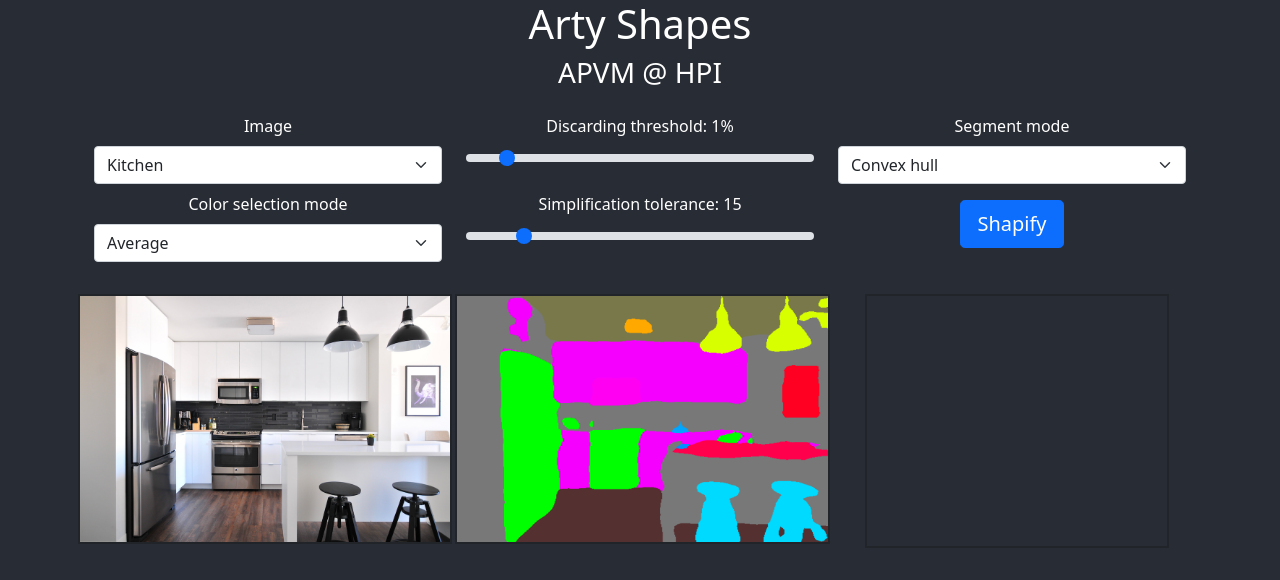
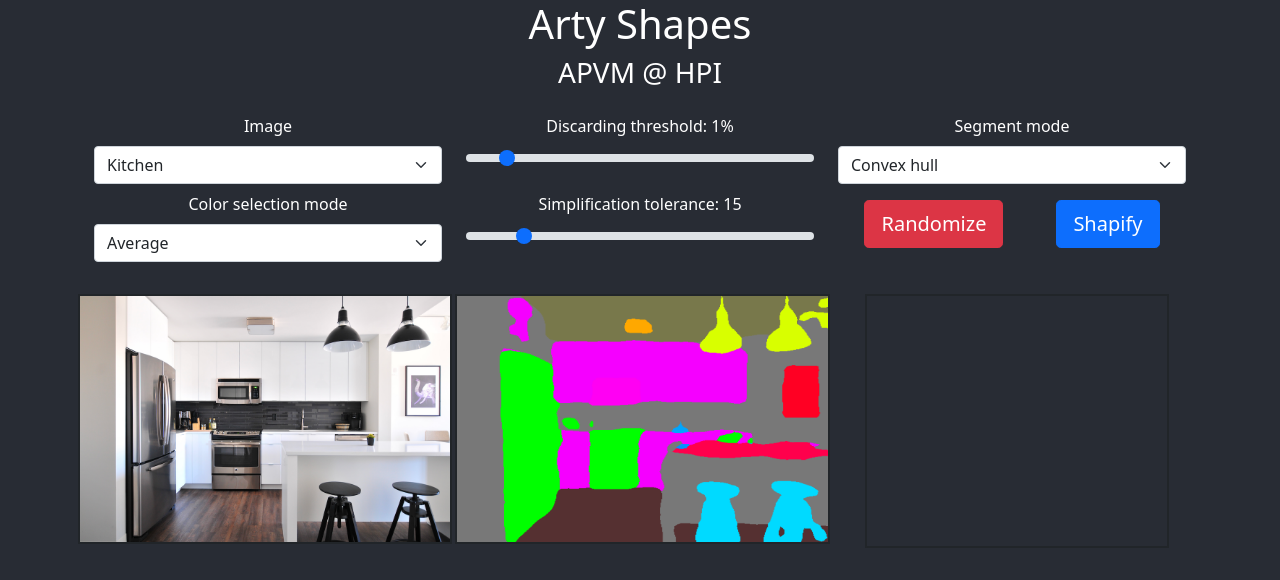
Before and after one commit to gwauge/arty-shapes, a React (Create React App) app: page / in a window 1280 px wide. Shown: the top 580 px of the page. Built offline with nearby package versions, Linux system fonts and the light colour scheme; the HTML template or start-up script is replaced by a standard one.

Commit message:
Feat: randomize button
selects an image, color mode, segmentation mode and simplification tolerance at random and renders the image

```diff
--- a/src/App.tsx
+++ b/src/App.tsx
@@ -2,6 +2,7 @@ import React from 'react';
 import './styles/App.css';
 import 'bootstrap/dist/css/bootstrap.min.css';
 import shapify from './utils/shapify';
+import { randomizeSelect } from './utils';
 
 const HEIGHT = 250;
 const TEST_IMG = 2;
@@ -31,7 +32,7 @@ function App() {
               <div className='col-4'>
                 <div>
                   <label className='form-label'>Image</label>
-                  <select defaultValue={img} className='form-select' onChange={e => setImg(parseInt(e.target.value))}>
+                  <select defaultValue={img} className='form-select' id='input-image' onChange={e => setImg(parseInt(e.target.value))}>
                     <option value={1}>Woman in city</option>
                     <option value={2}>Kitchen</option>
                   </select>
@@ -85,11 +86,26 @@ function App() {
                     <option value="aabb">Axis-aligned bounding box</option>
                     <option value="convex">Convex hull</option>
                     <option value="concave">Concave hull</option>
-                    <option value="oabb">Object-aligned bounding box</option>
+                    {/* <option value="oabb">Object-aligned bounding box</option> */}
                   </select>
                 </div>
 
-                <div className='mt-3'>
+                <div className='mt-3 d-flex justify-content-around'>
+                  <button className='btn btn-lg btn-danger' onClick={e => {
+                    e.preventDefault();
+
+                    randomizeSelect('input-image');
+                    randomizeSelect('input-color');
+                    randomizeSelect('input-segmentation');
+
+                    // randomize simplify.js tolerance value
+                    const MAX_RANDOM_TOLERANCE = 15;
+                    const tolerance = document.getElementById('input-tolerance') as HTMLInputElement;
+                    tolerance.value = Math.floor(Math.random() * MAX_RANDOM_TOLERANCE).toString();
+                    setTolerance(parseInt(tolerance.value)); // update state
+
+                    shapify();
+                  }}>Randomize</button>
                   <button className='btn btn-lg btn-primary' id="btn-shapify" onClick={shapify}>Shapify</button>
                 </div>
               </div>
--- a/src/utils/index.ts
+++ b/src/utils/index.ts
@@ -98,3 +98,10 @@ export function getImageData(img_id: string) {
     ctx.drawImage(img, 0, 0);
     return ctx.getImageData(0, 0, img.naturalWidth, img.naturalHeight);
 }
+
+export function randomizeSelect(id: string) {
+    const select = document.getElementById(id) as HTMLSelectElement;
+    const items = select.getElementsByTagName('option');
+    const index = Math.floor(Math.random() * items.length);
+    select.selectedIndex = index;
+}
--- a/src/utils/shapify.ts
+++ b/src/utils/shapify.ts
@@ -18,7 +18,7 @@ import {
 
 let canvas: fabric.Canvas;
 
-export default function shapify(e: React.MouseEvent<HTMLButtonElement, MouseEvent>) {
+export default function shapify() {
     console.time('shapify');
 
     // create new, clean canvas
```
